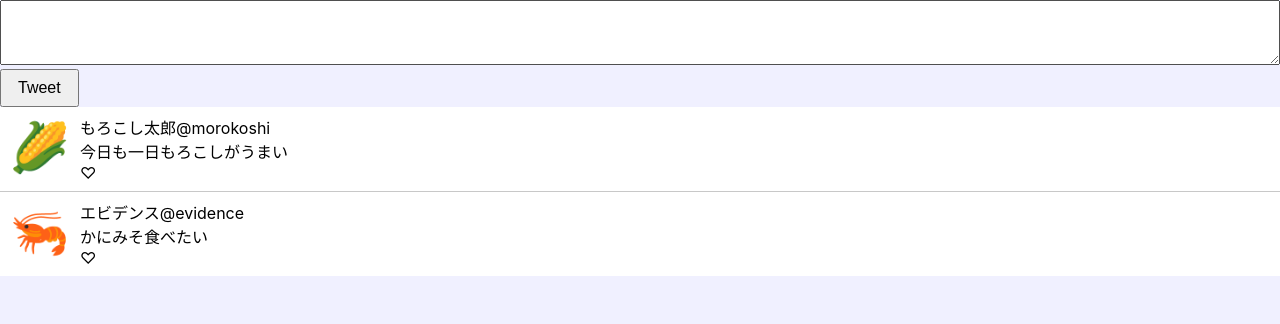
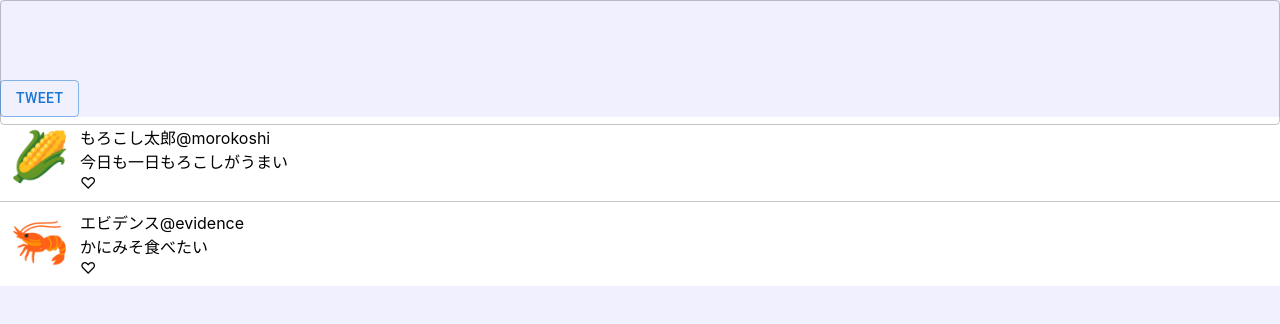
Before and after one commit to mutsu-study/my-app, a React (Create React App) app: page / in a window 1280 px wide. Shown: the top 324 px of the page. Built offline with nearby package versions, Linux system fonts and the light colour scheme.

Commit message:
TweetInputをMUIコンポーネントで実装

```diff
--- a/src/features/components/TweetInput.tsx
+++ b/src/features/components/TweetInput.tsx
@@ -1,5 +1,6 @@
 import { useCallback, useRef } from "react";
 import { tweetProps } from "../Tweet";
+import { Box, Button, TextField } from "@mui/material";
 
 export type tweetInputProps = {
   addTweet: (tweet: tweetProps) => void;
@@ -9,30 +10,36 @@ export const TweetInput = ({ addTweet }: tweetInputProps): JSX.Element => {
   //要素にアクセスするための参照を取得
   // ref.currentのデフォルト値はnullにしておく
   // 参照したい要素にJSXの方でこのrefをセットしてする
-  const textareaRef = useRef(null);
+  const textareaRef = useRef<HTMLInputElement>(null);
 
   const sendTweet = useCallback(() => {
     if (textareaRef.current) {
+      console.log(textareaRef);
       addTweet({
         id: new Date().getTime(),
         icon: "☠",
         displayName: "ミスター死",
         accountName: "mrdeath",
-        content: textareaRef.current,
+        content: textareaRef.current.value,
       });
     }
   }, [addTweet]);
 
   return (
-    <div>
-      <div>
-        <textarea className="tweet-textarea" ref={textareaRef}></textarea>
-      </div>
-      <div>
-        <button onClick={sendTweet} className="send-tweet">
+    <Box>
+      <Box>
+        <TextField
+          className="tweet-textarea"
+          inputRef={textareaRef}
+          rows={4}
+          multiline
+        />
+      </Box>
+      <Box>
+        <Button className="send-tweet" variant="outlined" onClick={sendTweet}>
           Tweet
-        </button>
-      </div>
-    </div>
+        </Button>
+      </Box>
+    </Box>
   );
 };
```
